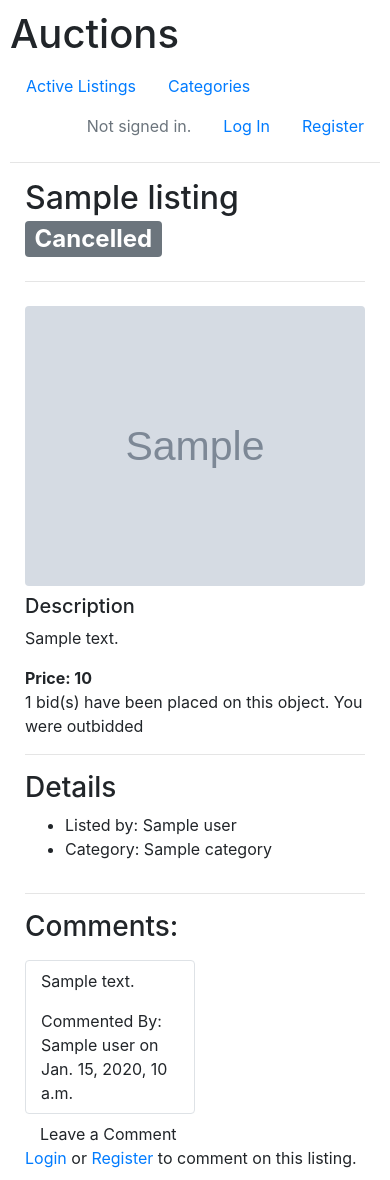
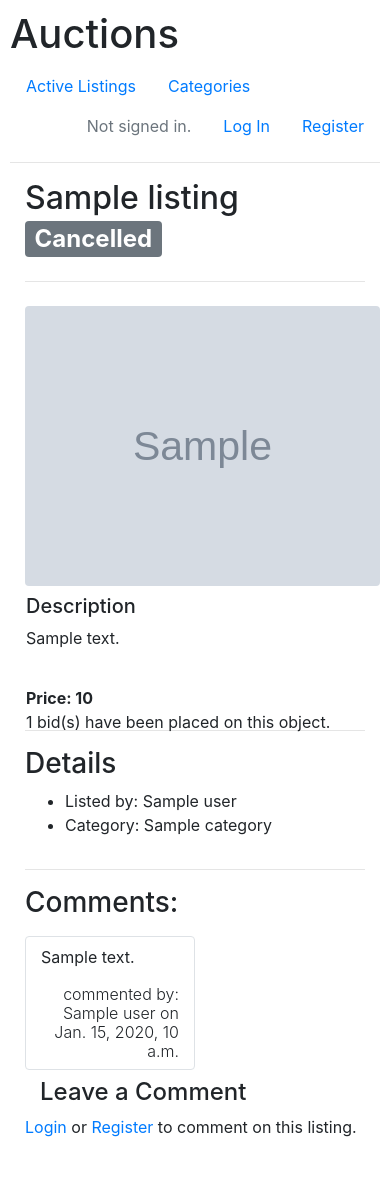
Before and after one commit to D4niel44/E-Commerce, a Django app: template auctions/templates/auctions/listing.html in a window 390 px wide. After the commit the page ends 1137 px from the top, so only its background shows below. Run offline with Django 3.2, Linux system fonts and the light colour scheme; the template is opened without the code that fills it: most values are stand-ins (such as "Sample title", 1, 10 or a date in 2020); grey boxes marked "Sample" are stand-in pictures; some libraries are stand-ins or nearby versions.

Commit message:
DESIGN | Listing page design completed

```diff
--- a/auctions/templates/auctions/listing.html
+++ b/auctions/templates/auctions/listing.html
@@ -25,16 +25,34 @@
   </div>
   {% endif %}
   {% endif %}
+          {% for error in form.non_field_errors %}
+          <div class="row">
+            <div class="col-12">
+              <div class="alert alert-danger mb-1" role="alert">
+                {{ error | escape }}
+              </div>
+            </div>
+          </div>
+          {% endfor %}
+          {% for error in form.amount.errors%}
+          <div class="row">
+            <div class="col-12">
+              <div class="alert alert-danger mb-1" role="alert">
+                {{ error | escape }}
+              </div>
+            </div>
+          </div>
+          {% endfor %}
   <hr>
   <div class="row">
-    <div class="col-lg-6 col-sm-12 pt-2">
+    <div class="col-lg-6 col-sm-12 pt-2 pr-0">
       {% if listing.image %}
       <img class="img-fluid rounded" src="{{listing.image.url}}" alt="This listing does not have an image">
       {% else %}
       <img class="img-fluid rounded" src="{% static 'auctions/noimage.png' %}" alt="This listing does not have an image">
       {% endif %}
     </div>
-    <div class="col-lg-6 col-sm-12 pt-2">
+    <div class="col-lg-6 col-sm-12 pt-2 pl-3">
       <div class="row">
         <div class="col-8">
           <h5>Description</h5>
@@ -54,13 +72,13 @@
           {% endif %}
         </div>
       </div>
-      <div class="row">
+      <div class="row h-50">
         <div class="col-12">
           <p>{{listing.description}}</p>
         </div>
       </div>
-      <div class="row align-bottom">
-        <div class="col-12">
+      <div class="row mt-auto mb-0 align-items-end">
+        <div class="col-12 mt-auto mb-0 align-self-end">
           <b>Price:
             {% if listing.actual_bid %}
             {{listing.actual_bid.amount}}
@@ -70,14 +88,14 @@
           </b>
         </div>
       </div>
-      <div class="row">
-        <div class="col-12">
+      <div class="row mb-0 align-items-end">
+        <div class="col-12 mb-0 align-self-end">
           <span>
             {% if bids_count %}
               {{bids_count}} bid(s) have been placed on this object.
               {% if request.user == listing.actual_bid.user %}
                 Your bid is the current bid.
-              {% elif 'has_bid' %}
+              {% elif has_bid %}
                 You were outbidded
               {% endif %}
             {% elif user.is_authenticated %}
@@ -155,8 +158,8 @@
          </div>
        </div>
        <div class="row">
-         <div class="col-12">
-           <span class="comment-user">Commented By: {{comment.user}} on {{comment.date}}</span>
+         <div class="col-12 ml-auto mr-0">
+           <h6 class="mb-0 mt-auto font-weight-light text-right comment-user">commented by: {{comment.user}} on {{comment.date}}</h6>
          </div>
        </div>
      </div>
@@ -164,20 +167,28 @@
   </div>
   {% endfor %}
   <div clas="row">
-    <div class="col-12"
-      <h3> Leave a Comment</h3>
+    <div class="col-12">
+      <h4>Leave a Comment</h4>
     </div>
   </div>
   {% if user.is_authenticated %}
-  <div class="row">
-    <div class="col-12">
-      <form action="{% url 'post_comment' listing.id %}" method="post">
-        {% csrf_token %}
-        {{ comment_form }}
-        <button type="submit" class="btn btn-secondary">Post</button>
-      </form>
+  <form action="{% url 'post_comment' listing.id %}" method="post">
+    {% csrf_token %}
+    <div class="form-row">
+      <div class="col-6 pr-0">
+        {{ comment_form.text }}
+      </div>
     </div>
-  </div>
+    <div class="form-row">
+      <div class="col-6">
+        <div class="row justify-content-end">
+          <div class="col-1 mt-2 mr-1">
+            <button type="submit" class="btn btn-secondary">Post</button>
+          </div>
+        </div>
+      </div>
+    </div>
+  </form>
   {% else %}
   <div class="row">
     <div class="col-12">
```
Also changed, not shown: other parts of auctions/templates/auctions/listing.html (+5 -20 lines).
